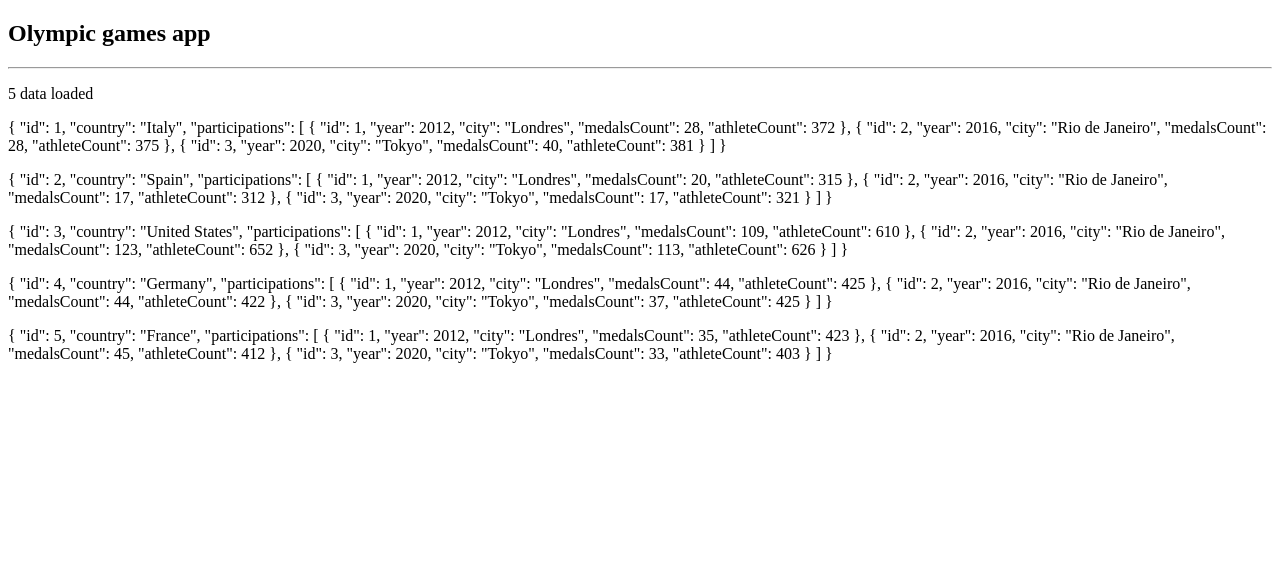
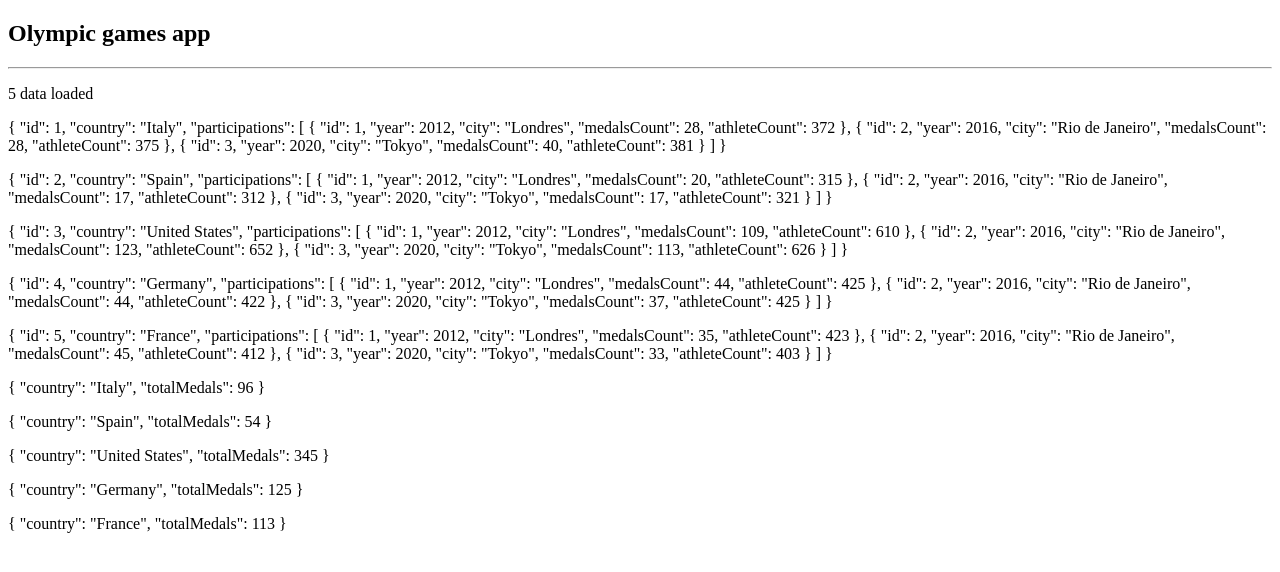
Before and after one commit to francoismk/angular-olympic-app, an Angular app: page / in a window 1280 px wide. Shown: the top 572 px of the page. Built offline with nearby package versions, Linux system fonts and the light colour scheme.

Commit message:
fix: interface correction and prepare data for chart

```diff
--- a/src/app/core/models/Olympic.ts
+++ b/src/app/core/models/Olympic.ts
@@ -3,5 +3,5 @@ import { Participation } from "../models";
 export interface OlympicCountry {
   id: number;
   country: string;
-  participation: Participation[];
+  participations: Participation[];
 }
--- a/src/app/pages/home/home.component.html
+++ b/src/app/pages/home/home.component.html
@@ -4,3 +4,6 @@
 <div *ngIf="olympics$ | async as olympics">
   <p *ngFor="let olympic of olympics"> {{ olympic | json }}</p>
 </div>
+<div *ngIf="chartData$ | async as chartdatas">
+  <p *ngFor="let chartdata of chartdatas"> {{ chartdata | json }}</p>
+</div>
--- a/src/app/pages/home/home.component.ts
+++ b/src/app/pages/home/home.component.ts
@@ -1,5 +1,5 @@
 import { Component, OnInit } from '@angular/core';
-import { Observable, of } from 'rxjs';
+import { Observable, map, of } from 'rxjs';
 
 import { OlympicCountry } from 'src/app/core/models';
 import { OlympicService } from 'src/app/core/services/olympic.service';
@@ -11,10 +11,24 @@ import { OlympicService } from 'src/app/core/services/olympic.service';
 })
 export class HomeComponent implements OnInit {
   public olympics$: Observable<OlympicCountry[] | null> = of(null);
+  public chartData$: Observable<{country: string, totalMedals: number}[] | null> = of(null);
 
   constructor(private olympicService: OlympicService) {}
 
   ngOnInit(): void {
     this.olympics$ = this.olympicService.getOlympics();
+
+    this.chartData$ = this.olympics$.pipe(
+      map((countries) => {
+        console.log('Received countries:', countries);
+        if (!countries) {
+          return []
+        }
+        return countries.map(country =>({
+          country: country.country,
+          totalMedals: country.participations.reduce((acc, participations) => acc + participations.medalsCount, 0)
+        }))
+      })
+    )
   }
 }
```
